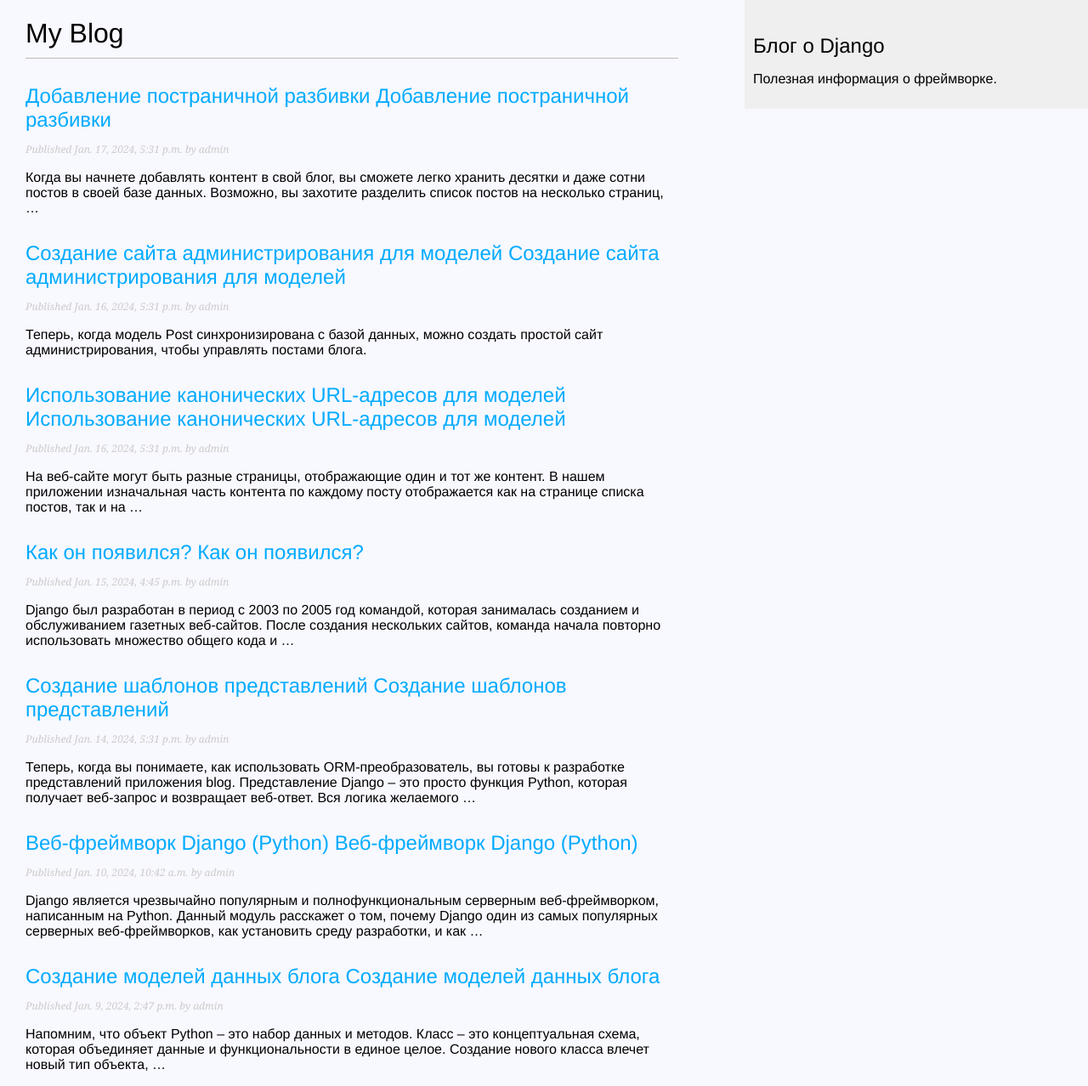
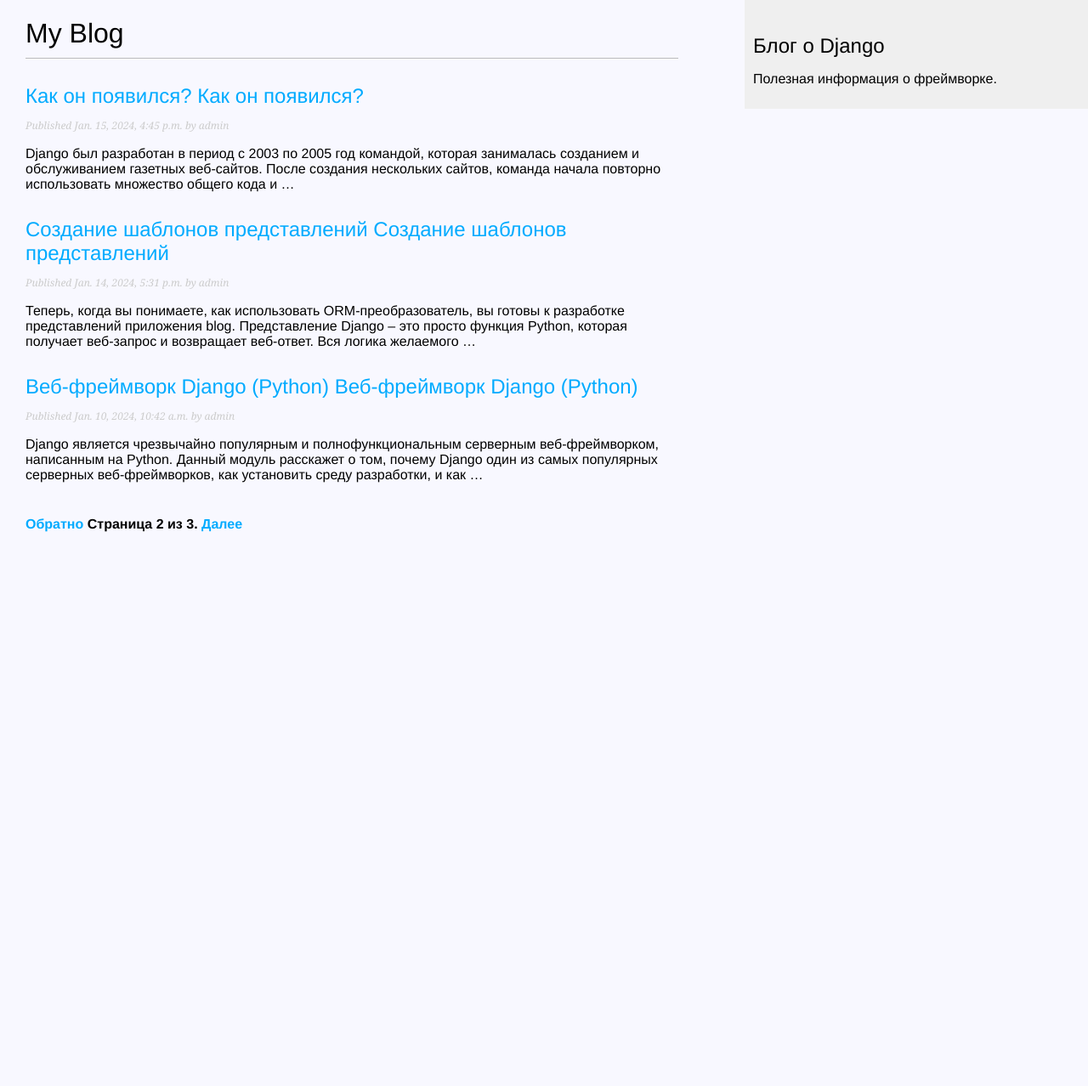
Before and after one commit to evgeniy-kulikov/mysite, a Django app: page /?page=2 in a window 1280 px wide. Shown: the whole page at 85% size. After the commit the page ends 626 px from the top, so only its background shows below. Run offline with Django 5.2, Linux system fonts and the light colour scheme; data comes from the database, SQL or seed files in the repository.

Commit message:
6.2 Добавление постраничной разбивки

```diff
--- a/blog/fixtures/post.json
+++ b/blog/fixtures/post.json
@@ -99,7 +99,7 @@
 },
 {
     "model": "blog.post",
-    "pk": 9,
+    "pk": 8,
     "fields": {
         "title": "Создание моделей данных блога",
         "slug": "sozdanie-modelej-dannyh-bloga",
--- /dev/null
+++ b/blog/templates/blog/pagination.html
@@ -0,0 +1,13 @@
+<div class="pagination">
+    <span class="step-links">
+        {% if page.has_previous %}
+            <a href="?page={{ page.previous_page_number }}">Обратно</a>
+        {% endif %}
+        <span class="current">
+        Страница {{ page.number }} из {{ page.paginator.num_pages }}.
+    </span>
+        {% if page.has_next %}
+            <a href="?page={{ page.next_page_number }}">Далее</a>
+        {% endif %}
+    </span>
+</div>
--- a/blog/templates/blog/post/list.html
+++ b/blog/templates/blog/post/list.html
@@ -13,4 +13,5 @@
         </p>
         {{ post.body|truncatewords:30|linebreaks }}
     {% endfor %}
+    {% include "blog/pagination.html" with page=posts %}
 {% endblock %}
--- a/blog/views.py
+++ b/blog/views.py
@@ -1,12 +1,19 @@
 from django.shortcuts import render, get_object_or_404
 # from django.http import Http404
-
+from django.core.paginator import Paginator
 from .models import Post
 
 
 def post_list(request):
-    posts = Post.published.all()
+    posts_all = Post.published.all()
     # posts = Post.objects.all()
+
+    # экземпляр класса Paginator с числом объектов (3), возвращаемых в расчете на страницу
+    paginator = Paginator(posts_all, 3)
+    # загрузить первую (по умолчанию) страницу результатов.
+    page_number = request.GET.get('page', 1)
+    # передаем номер страницы и объект posts в шаблон
+    posts = paginator.page(page_number)
     context = {'posts': posts}
     return render(request,
                   'blog/post/list.html',
```
